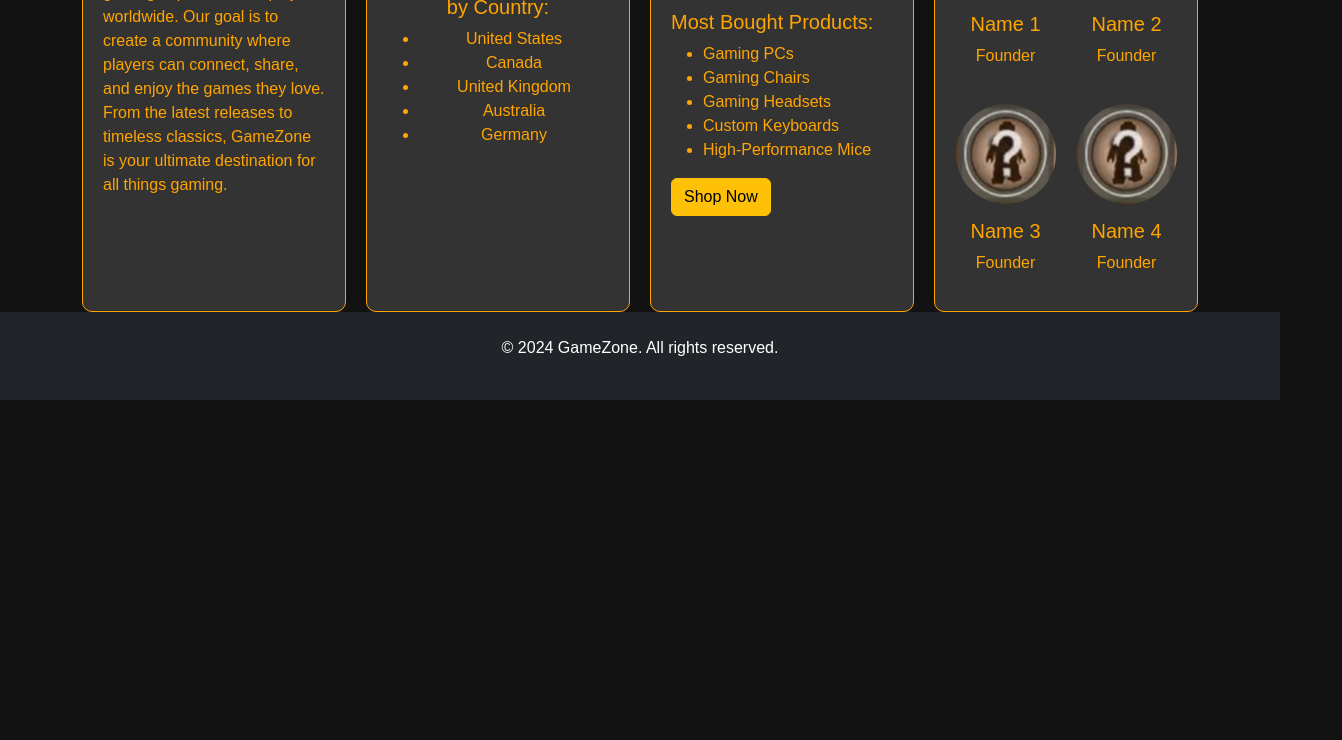
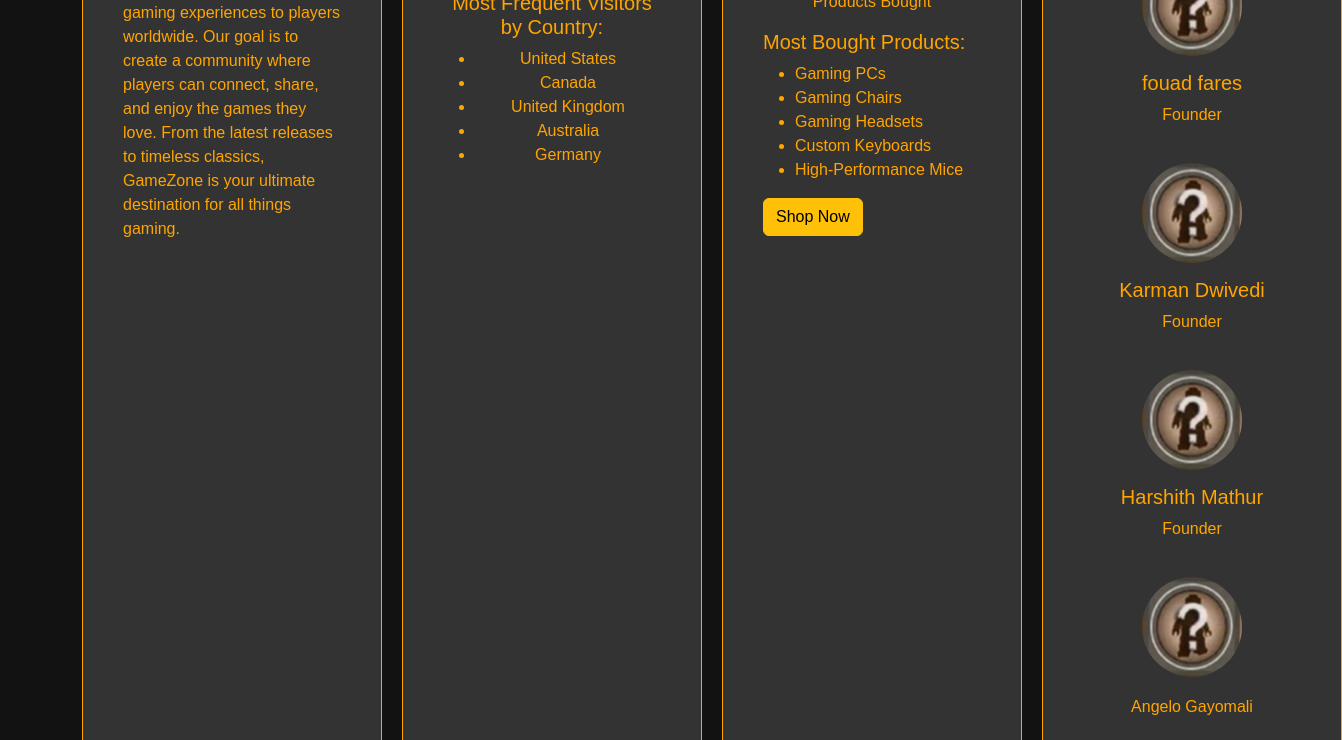
Before and after one commit to Fouad-Hub/PROJECT, a plain HTML site: page aboutus.html in a window 1280 px wide. Shown: the part 826-1566 px from the top of the page, 1342 px wide, since content can reach past the window. Before the commit the page ends 1226 px from the top, so only its background shows below. Drawn offline with nearby package versions, Linux system fonts and the light colour scheme.

Commit message:
Changed Default Names to real names
ok

```diff
--- a/aboutus.html
+++ b/aboutus.html
@@ -97,26 +97,26 @@
                     <!-- Team Member 1 -->
                     <div class="team-member">
                         <img src="img/Secret_Characters.webp" alt="Team Member 1">
-                        <h5>Name 1</h5>
+                        <h5>fouad fares</h5>
                         <p>Founder</p>
                     </div>
                     <!-- Team Member 2 -->
                     <div class="team-member">
                         <img src="img/Secret_Characters.webp" alt="Team Member 2">
-                        <h5>Name 2</h5>
+                        <h5>Karman Dwivedi</h5>
                         <p>Founder</p>
                     </div>
                     <!-- Team Member 3 -->
                     <div class="team-member">
                         <img src="img/Secret_Characters.webp" alt="Team Member 3">
-                        <h5>Name 3</h5>
+                        <h5>Harshith Mathur</h5>
                         <p>Founder</p>
                     </div>
                     <!-- Team Member 4 -->
                     <div class="team-member">
                         <img src="img/Secret_Characters.webp" alt="Team Member 4">
-                        <h5>Name 4</h5>
-                        <p>Founder</p>
+                        <h5></h5>
+                        <p>Angelo Gayomali</p>
                     </div>
                 </div>
             </div>
--- a/style/aboutus-style.css
+++ b/style/aboutus-style.css
@@ -30,13 +30,14 @@ body {
 
 .about-box {
     background-color: #333;
-    padding: 20px;
+    padding: 40px; /* Increased padding for larger boxes */
     border-radius: 10px;
     color: #ffa500;
     border: 1px solid #ffa500;
     text-align: left;
-    max-width: 600px;
-    flex: 1;
+    max-width: 800px; /* Increased max-width for larger boxes */
+    flex: 1; /* Allows the box to grow equally */
+    min-width: 300px; /* Adjusted minimum width */
 }
 
 .hero-section {
@@ -117,11 +118,9 @@ body {
     transform: translateY(0);
 }
 
-
 .counter-container {
     text-align: center;
 }
-
 
 .nav-link {
     position: relative;
```
